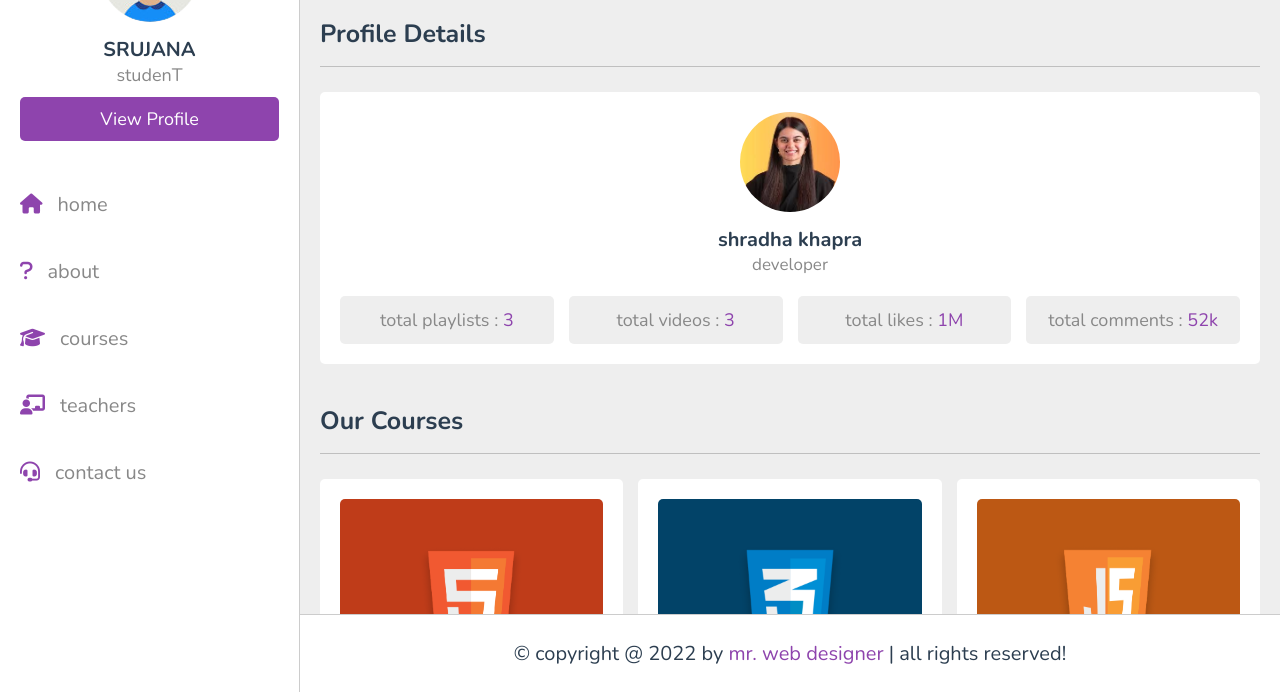
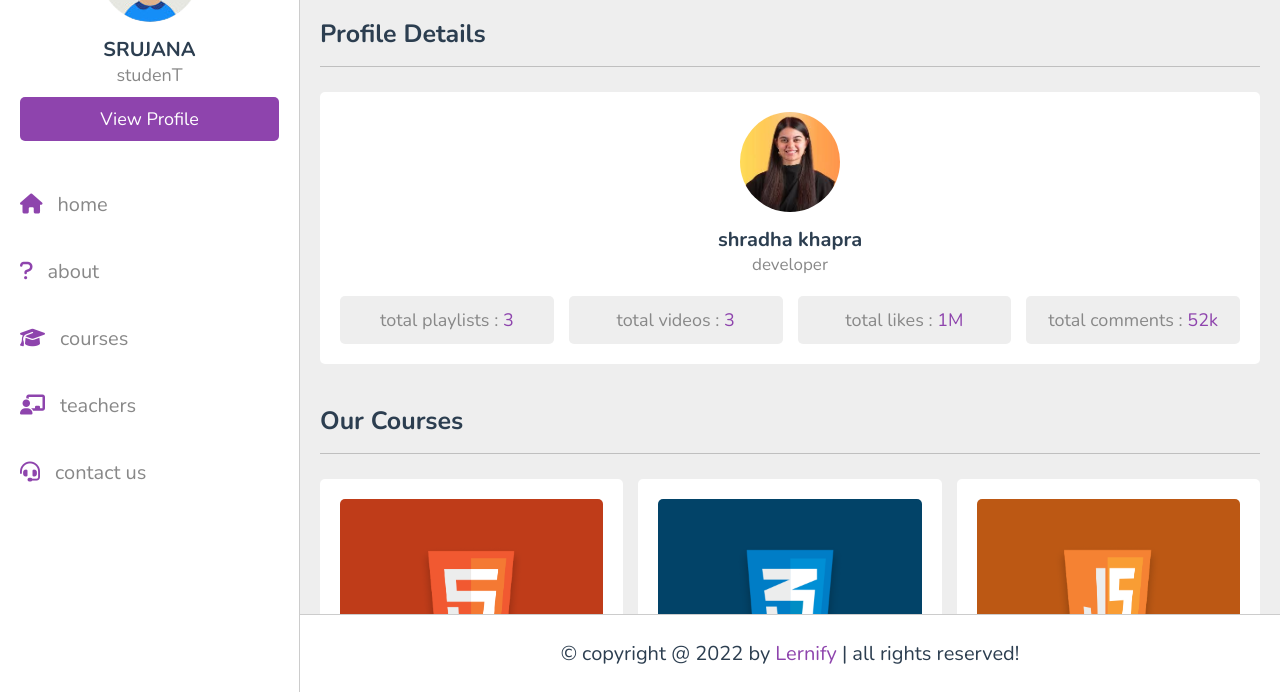
Before and after one commit to subani248/lernefiy, a plain HTML site: page desgin/teacher_profile.html in a window 1280 px wide. Shown: the part 108-800 px from the top of the page. Drawn offline with nearby package versions, Linux system fonts and the light colour scheme.

Commit message:
Update teacher_profile.html

```diff
--- a/desgin/teacher_profile.html
+++ b/desgin/teacher_profile.html
@@ -120,7 +120,7 @@
 
 <footer class="footer">
 
-   &copy; copyright @ 2022 by <span>mr. web designer</span> | all rights reserved!
+   &copy; copyright @ 2022 by <span>Lernify</span> | all rights reserved!
 
 </footer>
 
```
